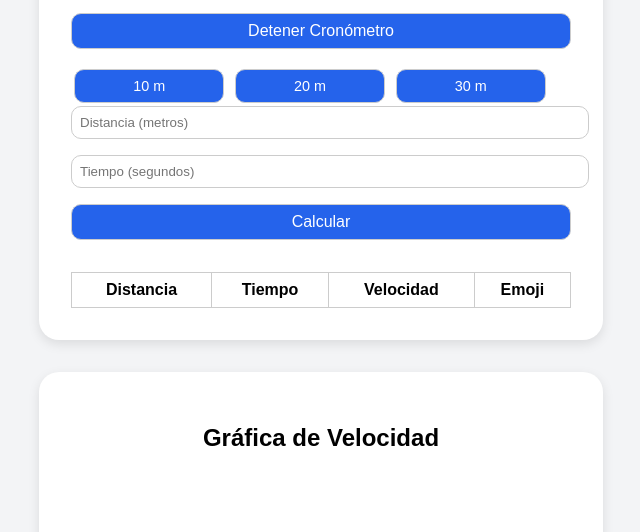
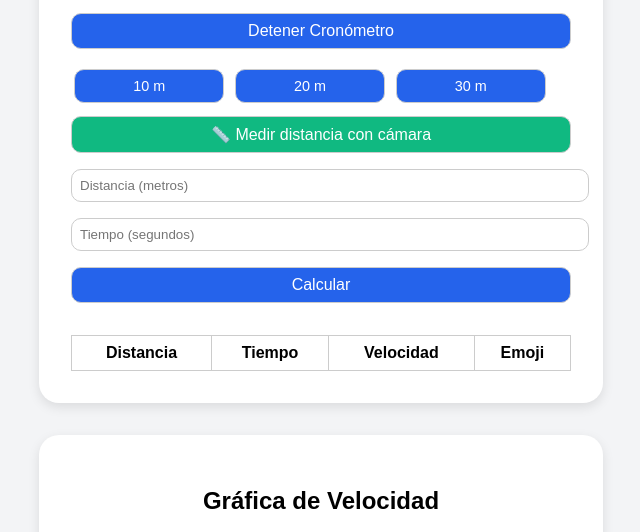
Before and after one commit to EcoChip/Speed-Calculator, a plain HTML site: page index.html in a window 1280 px wide. Shown: the part 238-770 px from the top of the page, without its empty margins (319-959 px from the left). Drawn offline with nearby package versions, Linux system fonts and the light colour scheme.

Commit message:
Update index.html

```diff
--- a/index.html
+++ b/index.html
@@ -85,6 +85,10 @@
       <button onclick="setDistancia(20)">20 m</button>
       <button onclick="setDistancia(30)">30 m</button>
     </div>
+
+<a href="https://measure.cam" target="_blank">
+  <button style="background-color:#10b981; margin-top:10px;">📏 Medir distancia con cámara</button>
+</a>
 
     <input type="number" id="distancia" placeholder="Distancia (metros)">
     <input type="number" step="0.01" id="tiempo" placeholder="Tiempo (segundos)">
```
